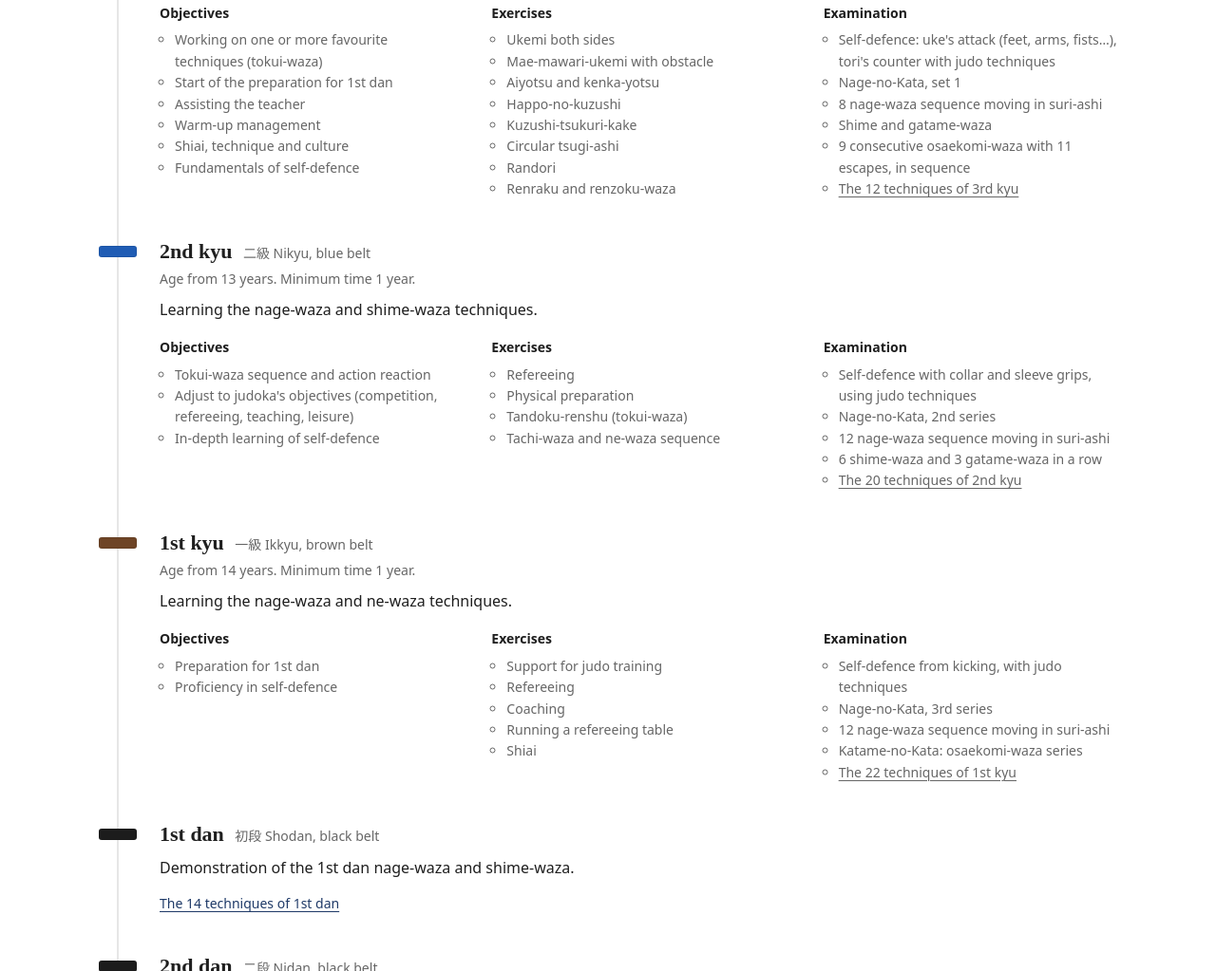
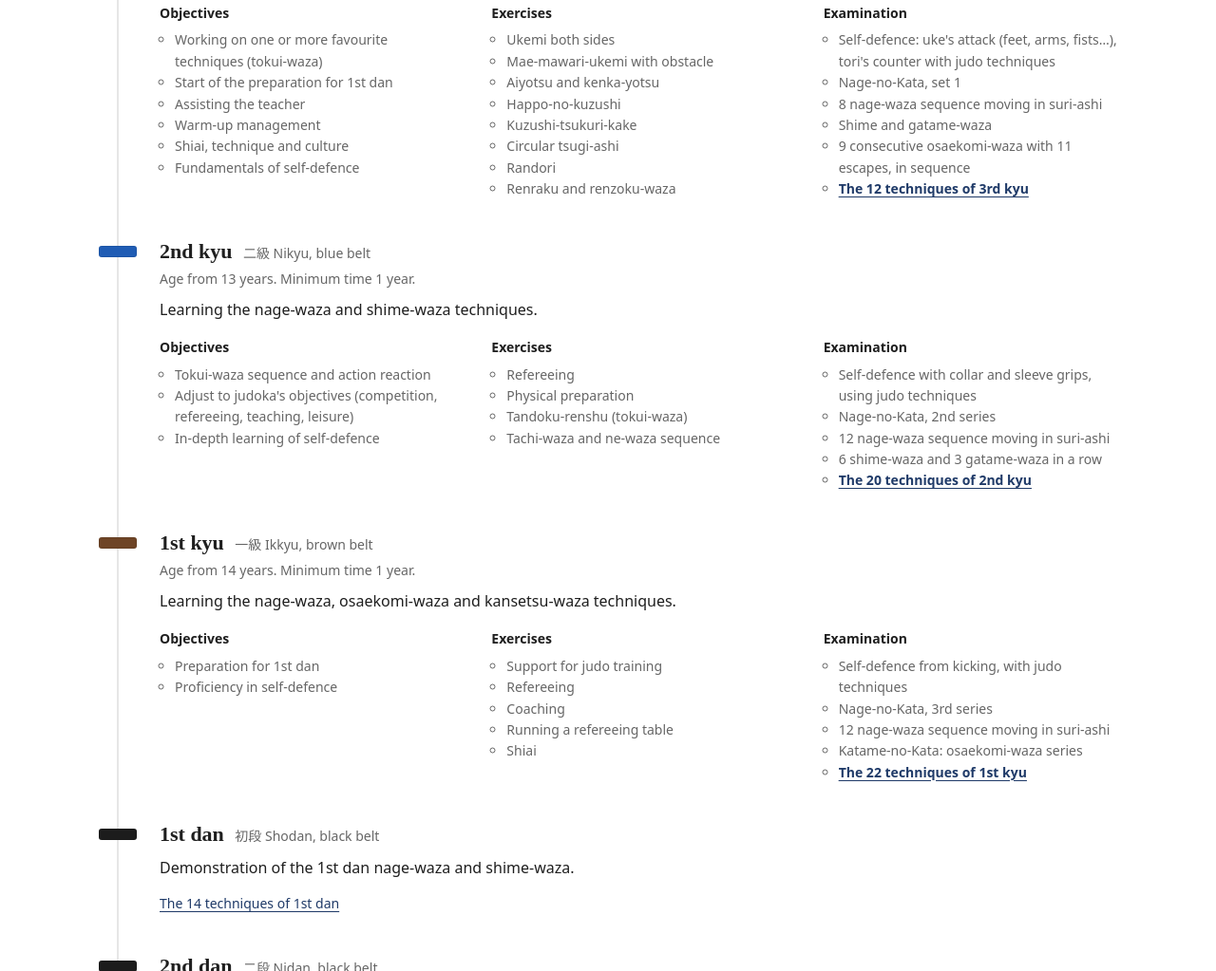
Before and after one commit to judodankyu/judodankyu.github.io, a website with bundled scripts: page progression/index.html in a window 1280 px wide. Shown: the part 1399-2422 px from the top of the page at 95% size. Built offline with nearby package versions, Linux system fonts and the light colour scheme.

Commit message:
Pathway: brown focus names its techniques; link in Examination is styled
- Adult and kids' brown focus: "Learning the nage-waza, osaekomi-waza and kansetsu-waza techniques" (no shime-waza on the 1st kyu list)
- Links inside step columns use the link colour and are bold
- Log the changes in PRODUCT.md

Co-Authored-By: Claude Haiku 5.5 <noreply@anthropic.com>

```diff
--- a/src/progression.ts
+++ b/src/progression.ts
@@ -110,7 +110,7 @@ export const TRACKS: readonly Track[] = [
         examination: ["Self-defence with collar and sleeve grips, using judo techniques", "Nage-no-Kata, 2nd series", "12 nage-waza sequence moving in suri-ashi", "6 shime-waza and 3 gatame-waza in a row"],
         techniques: "blue",
       },
-      { belt: "brown", grade: "1st kyu", name: "brown belt", minimum: "1 year", id: "brown", age: "from 14 years", objectives: ["Preparation for 1st dan", "Proficiency in self-defence"], focus: ["Learning the nage-waza and ne-waza techniques"], exercises: ["Support for judo training", "Refereeing", "Coaching", "Running a refereeing table", "Shiai"], examination: ["Self-defence from kicking, with judo techniques", "Nage-no-Kata, 3rd series", "12 nage-waza sequence moving in suri-ashi", "Katame-no-Kata: osaekomi-waza series"], techniques: "brown" },
+      { belt: "brown", grade: "1st kyu", name: "brown belt", minimum: "1 year", id: "brown", age: "from 14 years", objectives: ["Preparation for 1st dan", "Proficiency in self-defence"], focus: ["Learning the nage-waza, osaekomi-waza and kansetsu-waza techniques"], exercises: ["Support for judo training", "Refereeing", "Coaching", "Running a refereeing table", "Shiai"], examination: ["Self-defence from kicking, with judo techniques", "Nage-no-Kata, 3rd series", "12 nage-waza sequence moving in suri-ashi", "Katame-no-Kata: osaekomi-waza series"], techniques: "brown" },
       ...DANS,
     ],
   },
@@ -190,7 +190,7 @@ export const TRACKS: readonly Track[] = [
       },
       { ...BROWN, id: "c-blue-brown", belt: "blue-brown", name: "blue-brown belt", age: "13 years", focus: ["Learning half of the nage-waza techniques", "The 10 ne-waza techniques of the grade"] },
       // Then the full brown belt, with the programme's "over 13 years" content.
-      { ...BROWN, id: "c-brown", age: "from 14 years", focus: ["Learning the nage-waza and ne-waza techniques"] },
+      { ...BROWN, id: "c-brown", age: "from 14 years", focus: ["Learning the nage-waza, osaekomi-waza and kansetsu-waza techniques"] },
       ...DANS.map((d) => ({ ...d, id: `c-${d.id}` })),
     ],
   },
--- a/src/styles.css
+++ b/src/styles.css
@@ -544,6 +544,7 @@
   }
 
   .step-tech { margin-top: .875rem; font-size: .875rem; & a { color: var(--link); } }
+  .step-cols a { color: var(--link); font-weight: 600; }
 
   @media (width < 60rem) {
     .step-cols { grid-template-columns: 1fr 1fr; }
```
Also changed, not shown: PRODUCT.md (+1 -1 lines).
